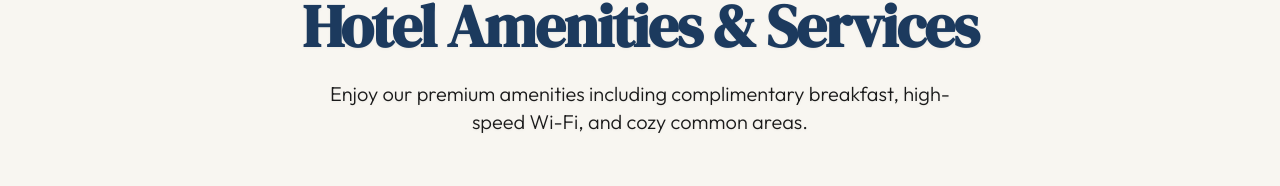
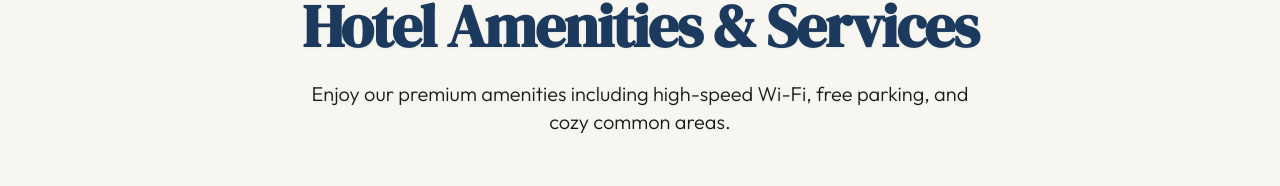
Before and after one commit to gimiv/inn32, a Next.js app: page /amenities in a window 1280 px wide. Shown: the part 148-334 px from the top of the page. Built offline with nearby package versions, Linux system fonts and the light colour scheme; no server answers.

Commit message:
fix(amenities): remove incorrect complimentary breakfast claim

```diff
--- a/src/app/amenities/page.tsx
+++ b/src/app/amenities/page.tsx
@@ -13,7 +13,7 @@ export default function AmenitiesPage() {
     return (
         <PageLayout
             title="Hotel Amenities & Services"
-            subtitle="Enjoy our premium amenities including complimentary breakfast, high-speed Wi-Fi, and cozy common areas."
+            subtitle="Enjoy our premium amenities including high-speed Wi-Fi, free parking, and cozy common areas."
         >
             <div className="max-w-7xl mx-auto px-4 sm:px-6 lg:px-8 pt-8 pb-4">
                 <p className="text-lg text-gray-600 dark:text-gray-300 max-w-3xl mx-auto text-center leading-relaxed">
```
